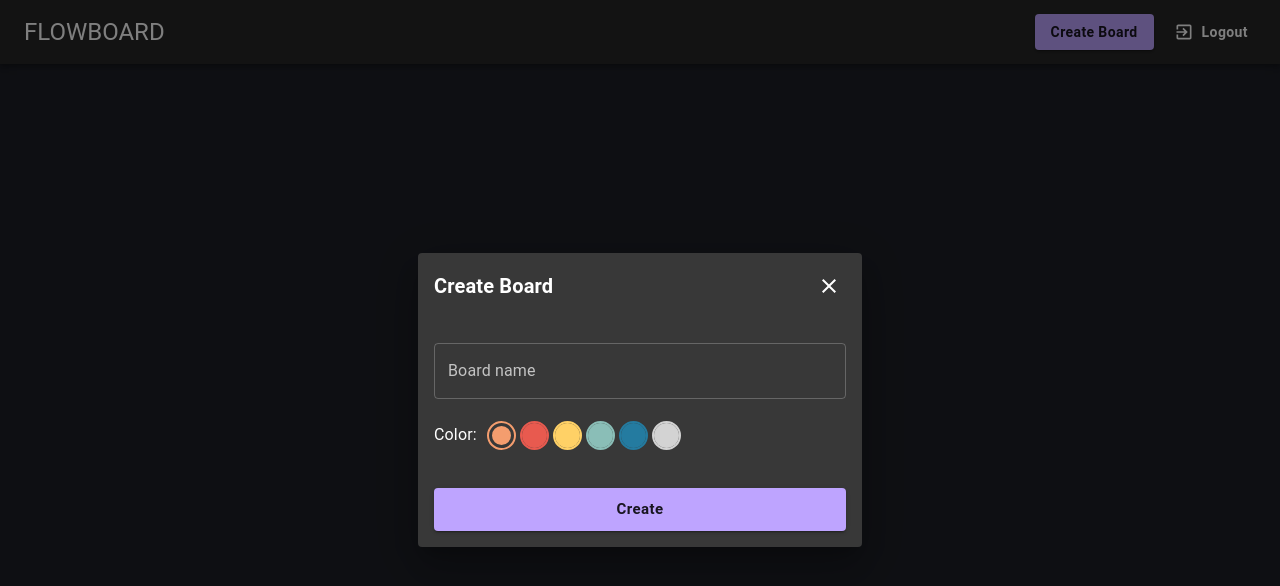
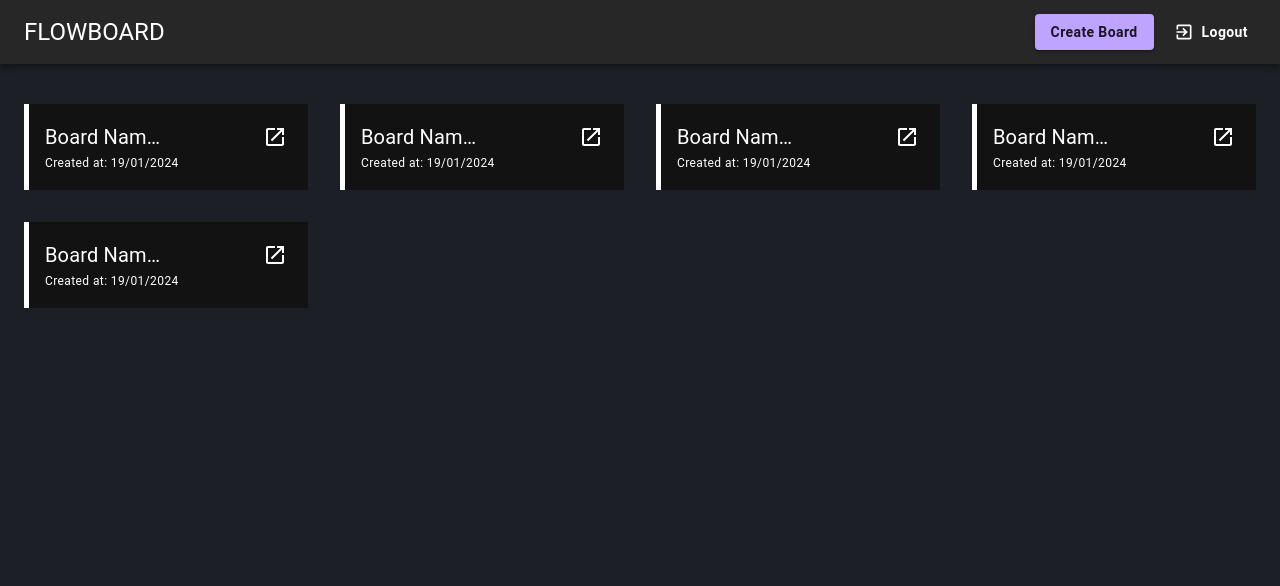
Before and after one commit to AtumaDavid/fullstack-flowboaord-drag-and-drop, a React (Vite) app: page /boards in a window 1280 px wide. Shown: the top 586 px of the page. Built offline with nearby package versions, Linux system fonts and the light colour scheme; no server answers.

Commit message:
created boards and connected created boards to firebase

```diff
--- /dev/null
+++ b/src/hooks/useApp.js
@@ -0,0 +1,25 @@
+import { addDoc, collection, serverTimestamp } from "firebase/firestore";
+import { db } from "../firebase";
+import { getAuth } from "firebase/auth";
+
+export default function useApp() {
+  const {
+    currentUser: { uid },
+  } = getAuth();
+
+  const createBoard = async ({ name, color }) => {
+    const collectionRef = collection(db, `users/${uid}/boards`);
+    try {
+      await addDoc(collectionRef, {
+        name,
+        color,
+        createdAt: serverTimestamp(),
+      });
+    } catch (error) {
+      console.log(error);
+    }
+  };
+  return {
+    createBoard,
+  };
+}
--- /dev/null
+++ b/src/screens/BoardsScreen/BoardCard.jsx
@@ -0,0 +1,40 @@
+import OpenIcon from "@mui/icons-material/Launch";
+import { Box, Grid, IconButton, Stack, Typography } from "@mui/material";
+
+export default function BoardCard() {
+  return (
+    <>
+      <Grid item xs={3}>
+        <Stack
+          p={2}
+          bgcolor="background.paper"
+          borderLeft="5px solid"
+          borderColor="white"
+        >
+          <Stack
+            direction="row"
+            justifyContent="space-between"
+            alignItems="center"
+          >
+            <Box width="50%">
+              <Typography
+                variant="h6"
+                fontWeight={400}
+                whiteSpace="nowrap"
+                overflow="hidden"
+                textOverflow="ellipsis"
+              >
+                Board Namebbbb djbe dh3ebdkjne ekdjwnc
+              </Typography>
+            </Box>
+
+            <IconButton size="small">
+              <OpenIcon />
+            </IconButton>
+          </Stack>
+          <Typography variant="caption">Created at: 19/01/2024</Typography>
+        </Stack>
+      </Grid>
+    </>
+  );
+}
--- a/src/screens/BoardsScreen/BoardsScreen.jsx
+++ b/src/screens/BoardsScreen/BoardsScreen.jsx
@@ -1,11 +1,27 @@
+import { useState } from "react";
 import CreateBoardModal from "./CreateBoardModal";
 import Topbar from "./Topbar";
+// import NoBoarrds from "./NoBoarrds";
+import { Grid, Stack } from "@mui/material";
+import BoardCard from "./BoardCard";
 
 export default function BoardsScreen() {
+  const [showModal, setShowModal] = useState(false);
   return (
     <>
-      <Topbar />
-      <CreateBoardModal />
+      <Topbar openModal={() => setShowModal(true)} />
+      {showModal && <CreateBoardModal closeModal={() => setShowModal(false)} />}
+      {/* <NoBoarrds /> */}
+
+      <Stack px={3} mt={5}>
+        <Grid container spacing={4}>
+          <BoardCard />
+          <BoardCard />
+          <BoardCard />
+          <BoardCard />
+          <BoardCard />
+        </Grid>
+      </Stack>
     </>
   );
 }
--- a/src/screens/BoardsScreen/CreateBoardModal.jsx
+++ b/src/screens/BoardsScreen/CreateBoardModal.jsx
@@ -6,24 +6,42 @@ import {
   TextField,
   Typography,
 } from "@mui/material";
+import { useState } from "react";
+import { colors } from "../../../theme";
 import ModalHeader from "../../components/layout/ModalHeader";
-import { colors } from "../../../theme";
-import { useState } from "react";
+import useApp from "../../hooks/useApp";
 
-export default function CreateBoardModal() {
+// eslint-disable-next-line react/prop-types
+export default function CreateBoardModal({ closeModal }) {
   const [name, setName] = useState("");
   const [color, setColor] = useState(0);
-  console.log(setName);
+  const [loading, setLoading] = useState(false);
+
+  //   console.log(setName);
   //   console.log(color);
+
+  const { createBoard } = useApp();
+
+  const handleCreate = async () => {
+    try {
+      setLoading(true);
+      createBoard({ name, color });
+      closeModal();
+    } catch (error) {
+      setLoading(false);
+      console.log(error);
+    }
+  };
+
   return (
-    <Dialog open fullWidth maxWidth="xs">
+    <Dialog open fullWidth maxWidth="xs" onClose={closeModal}>
       <Stack p={2}>
-        <ModalHeader title="Create Board" />
+        <ModalHeader title="Create Board" onClose={closeModal} />
         <Stack my={5} spacing={3}>
           <TextField
             label="Board name"
             value={name}
-            onChange={(e) => e.target.value}
+            onChange={(e) => setName(e.target.value)}
           />
           <Stack direction="row" spacing={1.5}>
             <Typography>Color: </Typography>
@@ -46,7 +64,12 @@ export default function CreateBoardModal() {
             </Stack>
           </Stack>
         </Stack>
-        <Button variant="contained" size="large">
+        <Button
+          disabled={loading}
+          variant="contained"
+          size="large"
+          onClick={handleCreate}
+        >
           Create
         </Button>
       </Stack>
--- /dev/null
+++ b/src/screens/BoardsScreen/NoBoarrds.jsx
@@ -0,0 +1,12 @@
+import { Stack, Typography } from "@mui/material";
+
+export default function NoBoarrds() {
+  return (
+    <>
+      <Stack textAlign="center" mt={15} spacing={1}>
+        <Typography variant="h5">No boards Created</Typography>
+        <Typography variant="h5">Create your first board</Typography>
+      </Stack>
+    </>
+  );
+}
--- a/src/screens/BoardsScreen/Topbar.jsx
+++ b/src/screens/BoardsScreen/Topbar.jsx
@@ -1,13 +1,16 @@
-import { AppBar, Toolbar, Button, Stack, Typography } from "@mui/material";
 import LogoutIcon from "@mui/icons-material/ExitToApp";
+import { AppBar, Button, Stack, Toolbar, Typography } from "@mui/material";
 
-export default function Topbar() {
+// eslint-disable-next-line react/prop-types
+export default function Topbar({ openModal }) {
   return (
     <AppBar position="static">
       <Toolbar sx={{ justifyContent: "space-between" }}>
         <Typography variant="h5">FLOWBOARD</Typography>
         <Stack direction="row" spacing={2}>
-          <Button variant="contained">Create Board</Button>
+          <Button variant="contained" onClick={openModal}>
+            Create Board
+          </Button>
           <Button startIcon={<LogoutIcon />} color="inherit">
             Logout
           </Button>
```
Also changed, not shown: 1 other file (tests, documents, lock files or other folders).
